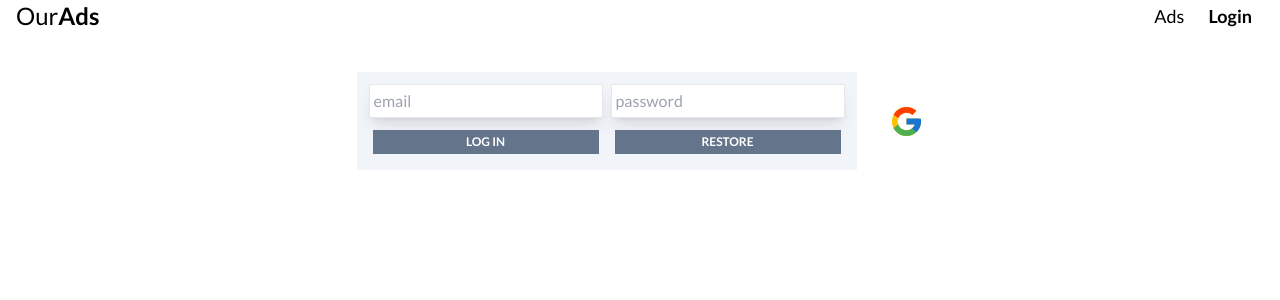
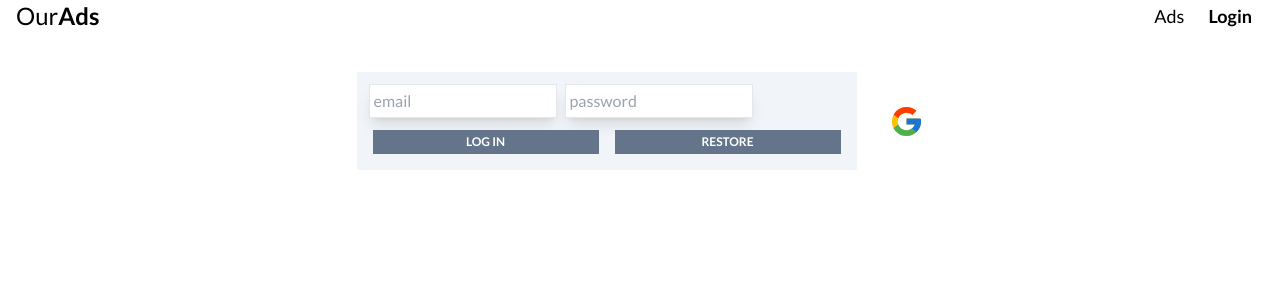
Before and after one commit to MariusAskelovic/21_react_skelbiu_practice, a React (Vite) app: page /login in a window 1280 px wide. Shown: the top 300 px of the page. Built offline with nearby package versions, Linux system fonts and the light colour scheme.

Commit message:
login validation

```diff
--- a/src/components/GoogleLogin.jsx
+++ b/src/components/auth/GoogleLogin.jsx
@@ -1,5 +1,5 @@
 import { getAuth, signInWithPopup, GoogleAuthProvider } from 'firebase/auth';
-import { googleProvider } from '../firebase/firebase';
+import { googleProvider } from '../../firebase/firebase';
 import { FcGoogle } from 'react-icons/fc';
 
 export default function GoogleLogin() {
--- a/src/components/Login.jsx
+++ b/src/components/auth/Login.jsx
@@ -1,6 +1,6 @@
 import {
   getAuth,
-  createUserWithEmailAndPassword,
+  // createUserWithEmailAndPassword,
   signInWithEmailAndPassword,
 } from 'firebase/auth';
 import { useFormik } from 'formik';
@@ -44,6 +44,7 @@ export default function Login() {
         onSubmit={formik.handleSubmit}
       >
         <div className='flex gap-2 mb-2'>
+          <div className='flex flex-col'>
             <input
               className='border shadow-lg p-1 w-full'
               type='email'
@@ -51,7 +52,13 @@ export default function Login() {
               id='email'
               onChange={formik.handleChange}
               value={formik.values.email}
+              onBlur={formik.handleBlur}
             />
+            {formik.errors.email && formik.touched.email && (
+              <p className='text-md text-red-500'>{formik.errors.email}</p>
+            )}
+          </div>
+          <div className='flex flex-col'>
             <input
               className='border shadow-lg p-1 w-full'
               type='password'
@@ -59,7 +66,12 @@ export default function Login() {
               id='password'
               onChange={formik.handleChange}
               value={formik.values.password}
+              onBlur={formik.handleBlur}
             />
+            {formik.errors.password && formik.touched.password && (
+              <p className='text-md text-red-500'>{formik.errors.password}</p>
+            )}
+          </div>
         </div>
         <div className='flex gap-2'>
           <button
--- a/src/firebase/firebase.js
+++ b/src/firebase/firebase.js
@@ -1,7 +1,7 @@
 // Import the functions you need from the SDKs you need
 import { initializeApp } from 'firebase/app';
 import { getFirestore } from 'firebase/firestore';
-import { GoogleAuthProvider } from 'firebase/auth';
+import { GoogleAuthProvider, getAuth } from 'firebase/auth';
 // TODO: Add SDKs for Firebase products that you want to use
 // https://firebase.google.com/docs/web/setup#available-libraries
 
@@ -17,6 +17,8 @@ const firebaseConfig = {
 
 // Initialize Firebase
 export const app = initializeApp(firebaseConfig);
+export const auth = getAuth(app);
+
 export const db = getFirestore(app);
 
 export const googleProvider = new GoogleAuthProvider();
--- a/src/pages/LoginPage.jsx
+++ b/src/pages/LoginPage.jsx
@@ -1,5 +1,5 @@
-import GoogleLogin from '../components/GoogleLogin';
-import Login from '../components/Login';
+import GoogleLogin from '../components/auth/GoogleLogin';
+import Login from '../components/auth/Login';
 
 export default function LoginPage() {
   return (
```
Lines whose indentation alone changed are shown as unchanged.
